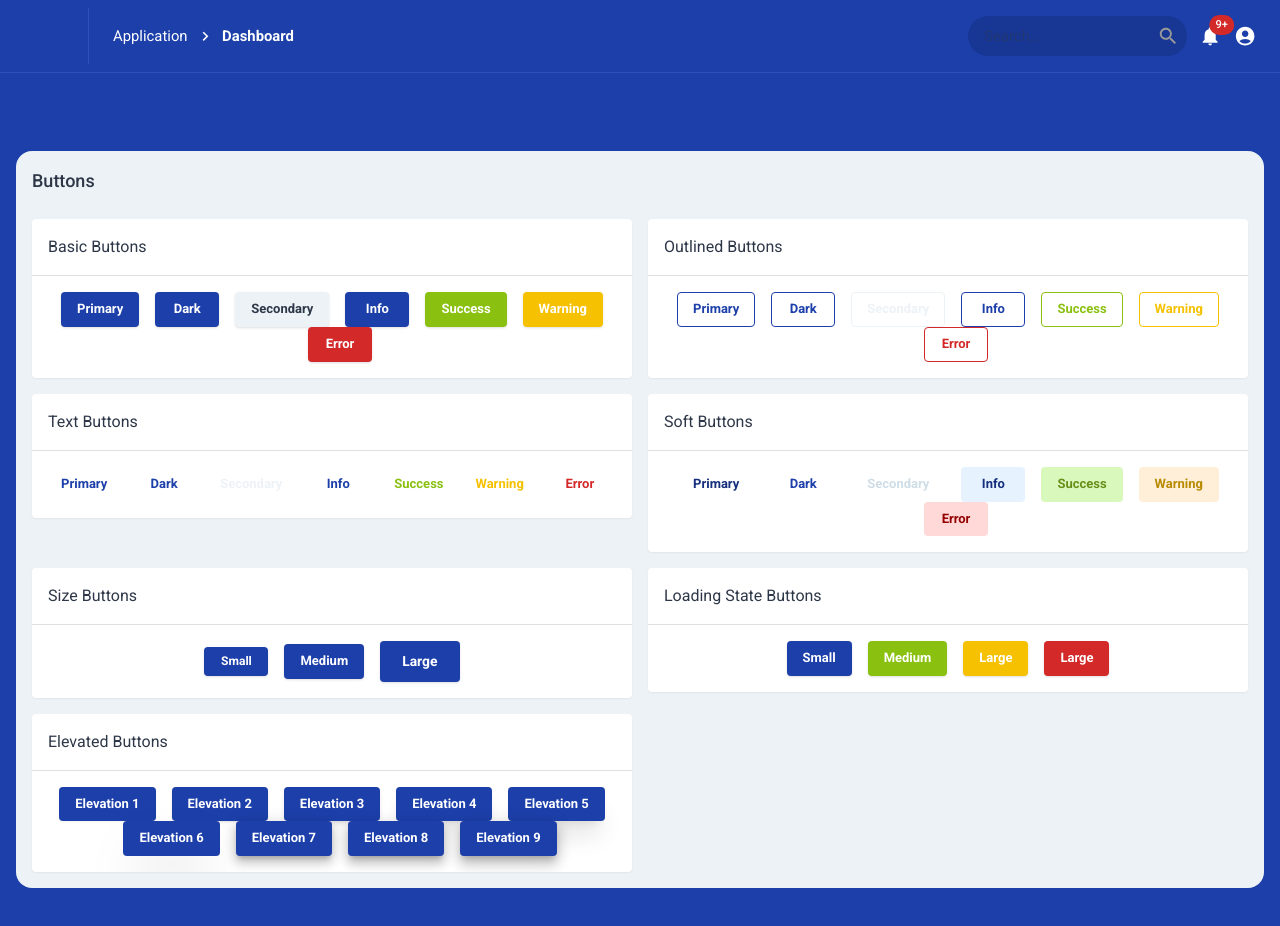
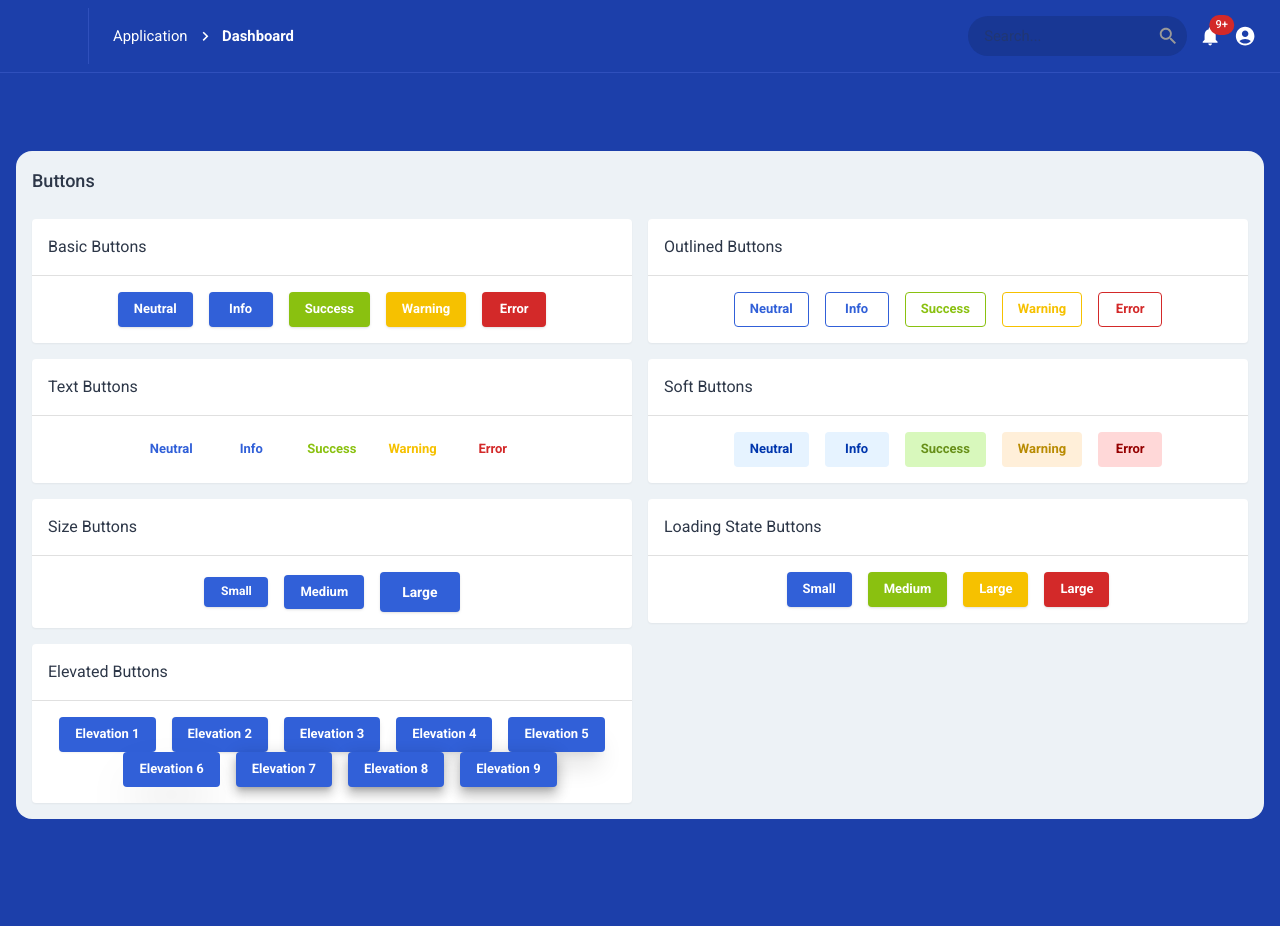
Before and after one commit to usrivastava92/hello-mui, a React (Vite) app: page /top/buttons in a window 1280 px wide. Shown: the top 926 px of the page. Built offline with nearby package versions, Linux system fonts and the light colour scheme.

Commit message:
added neutral variant

```diff
--- a/src/config/theme/components/button.config.ts
+++ b/src/config/theme/components/button.config.ts
@@ -1,16 +1,30 @@
 import { alpha, Interpolation } from '@mui/material';
-import { ColorPartial } from '@mui/material/styles/createPalette';
+import {
+  ColorPartial,
+  SimplePaletteColorOptions
+} from '@mui/material/styles/createPalette';
 import { ComponentsPropsList } from '@mui/material/styles/props';
 import { Theme } from '@mui/material/styles/createTheme';
 
+declare module '@mui/material/Button' {
+  interface ButtonPropsVariantOverrides {
+    soft: true;
+  }
+
+  interface ButtonPropsColorOverrides {
+    neutral: true;
+    primary: false;
+    secondary: false;
+  }
+}
+
 const ButtonVariants = ['text', 'outlined', 'contained', 'soft'] as const;
 const ButtonColors = [
-  'primary',
-  'secondary',
   'info',
   'success',
   'warning',
-  'error'
+  'error',
+  'neutral'
 ] as const;
 type ButtonColorsType = typeof ButtonColors[number];
 type ButtonVariantProps = {
@@ -35,7 +49,7 @@ const textVariant = (color: ButtonColorsType): ButtonVariantProps => {
   return {
     props: { variant: 'text', color: color },
     style: ({ theme }) => ({
-      color: theme.palette[color].main,
+      color: (theme.palette[color] as SimplePaletteColorOptions).main,
       '&:hover': {
         backgroundColor: alpha(
           (theme.palette[color] as ColorPartial)['50']!,
@@ -50,8 +64,8 @@ const containedVariant = (color: ButtonColorsType): ButtonVariantProps => {
   return {
     props: { variant: 'contained', color: color },
     style: ({ theme }) => ({
-      color: theme.palette[color].contrastText,
-      backgroundColor: theme.palette[color].main
+      color: (theme.palette[color] as SimplePaletteColorOptions).contrastText,
+      backgroundColor: (theme.palette[color] as SimplePaletteColorOptions).main
     })
   };
 };
@@ -61,11 +75,11 @@ const outlinedVariant = (color: ButtonColorsType): ButtonVariantProps => {
     props: { variant: 'outlined', color: color },
     style: ({ theme }) => ({
       border: '1.3px solid',
-      color: theme.palette[color].main,
+      color: (theme.palette[color] as SimplePaletteColorOptions).main,
       '&:hover': {
         backgroundColor: alpha(
           (theme.palette[color] as ColorPartial)['50']!,
-          0.4
+          0.5
         )
       }
     })
--- a/src/config/theme/components/chip.config.ts
+++ b/src/config/theme/components/chip.config.ts
@@ -1,16 +1,30 @@
 import { Interpolation } from '@mui/material';
-import { ColorPartial } from '@mui/material/styles/createPalette';
+import {
+  ColorPartial,
+  SimplePaletteColorOptions
+} from '@mui/material/styles/createPalette';
 import { ComponentsPropsList } from '@mui/material/styles/props';
 import { Theme } from '@mui/material/styles/createTheme';
 
+declare module '@mui/material/Chip' {
+  interface ChipPropsVariantOverrides {
+    soft: true;
+  }
+
+  interface ChipPropsColorOverrides {
+    neutral: true;
+    primary: false;
+    secondary: false;
+  }
+}
+
 const ChipVariants = ['outlined', 'soft', 'filled'] as const;
 const ButtonColors = [
-  'primary',
-  'secondary',
   'info',
   'success',
   'warning',
-  'error'
+  'error',
+  'neutral'
 ] as const;
 type ButtonColorsType = typeof ButtonColors[number];
 type ChipVariantProps = {
@@ -33,7 +47,7 @@ const filledVariant = (color: ButtonColorsType): ChipVariantProps => {
   return {
     props: { variant: 'filled', color: color },
     style: ({ theme }) => ({
-      color: theme.palette[color].contrastText
+      color: (theme.palette[color] as SimplePaletteColorOptions).contrastText
     })
   };
 };
@@ -42,7 +56,7 @@ const outlinedVariant = (color: ButtonColorsType): ChipVariantProps => {
   return {
     props: { variant: 'outlined', color: color },
     style: ({ theme }) => ({
-      color: theme.palette[color].main
+      color: (theme.palette[color] as SimplePaletteColorOptions).main
     })
   };
 };
--- a/src/config/theme/palette.config.ts
+++ b/src/config/theme/palette.config.ts
@@ -1,29 +1,33 @@
 import { PaletteMode, PaletteOptions } from '@mui/material';
+import { PaletteColorOptions } from '@mui/material/styles/createPalette';
 
-declare module '@mui/material/Button' {
-  interface ButtonPropsVariantOverrides {
-    soft: true;
+declare module '@mui/material/styles' {
+  interface PaletteColor {
+    neutral: string;
   }
-}
-declare module '@mui/material/Chip' {
-  interface ChipPropsVariantOverrides {
-    soft: true;
+
+  interface PaletteOptions {
+    neutral: PaletteColorOptions;
+  }
+
+  interface Palette {
+    neutral: PaletteColorOptions;
   }
 }
 
-const commonPaletteOptions: PaletteOptions = {
+const commonPaletteOptions: Partial<PaletteOptions> = {
   info: {
     50: '#e6f3ff',
-    100: '#b5d3fa',
-    200: '#84b3f5',
-    300: '#5a88df',
-    400: '#325ac4',
-    500: '#1C3FAA',
-    600: '#1a3b9f',
-    700: '#183692',
-    800: '#163388',
-    900: '#152f7e',
-    main: '#1C3FAA',
+    100: '#b2ccff',
+    200: '#7da5ff',
+    300: '#5b87f2',
+    400: '#3f6de1',
+    500: '#3160D8',
+    600: '#1d4fd7',
+    700: '#1144d2',
+    800: '#083dc0',
+    900: '#0036ad',
+    main: '#3160D8',
     contrastText: '#fff'
   },
   success: {
@@ -110,6 +114,20 @@ const lightModePallet: PaletteOptions = {
     secondary: '#fff',
     disabled: '#cfdde7'
   },
+  neutral: {
+    50: '#e6f3ff',
+    100: '#b2ccff',
+    200: '#7da5ff',
+    300: '#5b87f2',
+    400: '#3f6de1',
+    500: '#3160D8',
+    600: '#1d4fd7',
+    700: '#1144d2',
+    800: '#083dc0',
+    900: '#0036ad',
+    main: '#3160D8',
+    contrastText: '#fff'
+  },
   ...commonPaletteOptions
 };
 
@@ -153,6 +171,20 @@ const darkModePallet: PaletteOptions = {
     secondary: '#fff',
     primary: '#fff'
   },
+  neutral: {
+    50: '#e6f3ff',
+    100: '#b2ccff',
+    200: '#7da5ff',
+    300: '#5b87f2',
+    400: '#3f6de1',
+    500: '#3160D8',
+    600: '#1d4fd7',
+    700: '#1144d2',
+    800: '#083dc0',
+    900: '#0036ad',
+    main: '#3160D8',
+    contrastText: '#fff'
+  },
   ...commonPaletteOptions
 };
 
--- a/src/pages/Buttons/Buttons.tsx
+++ b/src/pages/Buttons/Buttons.tsx
@@ -17,12 +17,8 @@ export const Buttons: React.FC = () => {
             </Typography>
             <AppDivider type="secondary" />
             <Stack sx={{ m: 2, flexWrap: 'wrap' }} spacing={2}>
-              <Button color="primary" variant="contained">
-                Primary
-              </Button>
-              <Button variant="contained">Dark</Button>
-              <Button color="secondary" variant="contained">
-                Secondary
+              <Button color="neutral" variant="contained">
+                Neutral
               </Button>
               <Button color="info" variant="contained">
                 Info
@@ -46,12 +42,8 @@ export const Buttons: React.FC = () => {
             </Typography>
             <AppDivider type="secondary" />
             <Stack sx={{ m: 2, flexWrap: 'wrap' }} spacing={2}>
-              <Button color="primary" variant="outlined">
-                Primary
-              </Button>
-              <Button variant="outlined">Dark</Button>
-              <Button color="secondary" variant="outlined">
-                Secondary
+              <Button color="neutral" variant="outlined">
+                Neutral
               </Button>
               <Button color="info" variant="outlined">
                 Info
@@ -75,12 +67,8 @@ export const Buttons: React.FC = () => {
             </Typography>
             <AppDivider type="secondary" />
             <Stack sx={{ m: 2, flexWrap: 'wrap' }} spacing={2}>
-              <Button color="primary" variant="text">
-                Primary
-              </Button>
-              <Button variant="text">Dark</Button>
-              <Button color="secondary" variant="text">
-                Secondary
+              <Button color="neutral" variant="text">
+                Neutral
               </Button>
               <Button color="info" variant="text">
                 Info
@@ -104,12 +92,8 @@ export const Buttons: React.FC = () => {
             </Typography>
             <AppDivider type="secondary" />
             <Stack sx={{ m: 2, flexWrap: 'wrap' }} spacing={2}>
-              <Button color="primary" variant="soft">
-                Primary
-              </Button>
-              <Button variant="text">Dark</Button>
-              <Button color="secondary" variant="soft">
-                Secondary
+              <Button color="neutral" variant="soft">
+                Neutral
               </Button>
               <Button color="info" variant="soft">
                 Info
```
